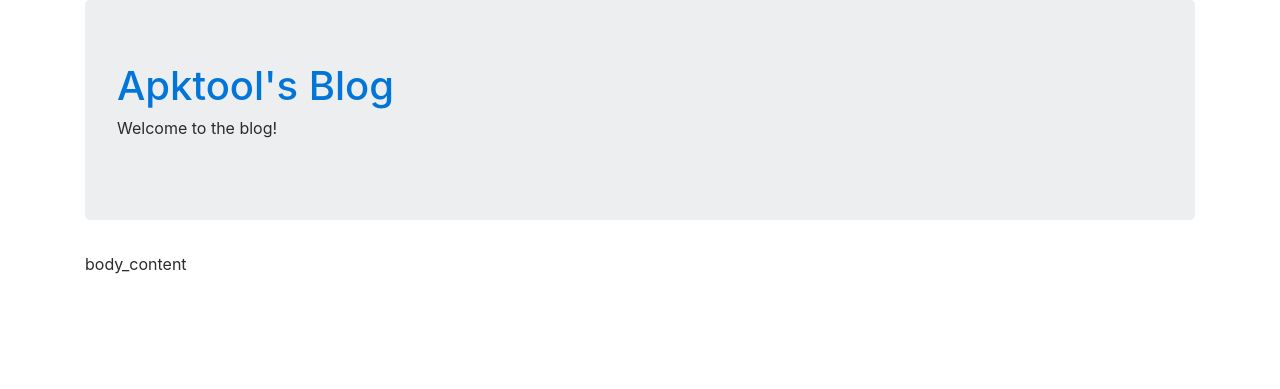
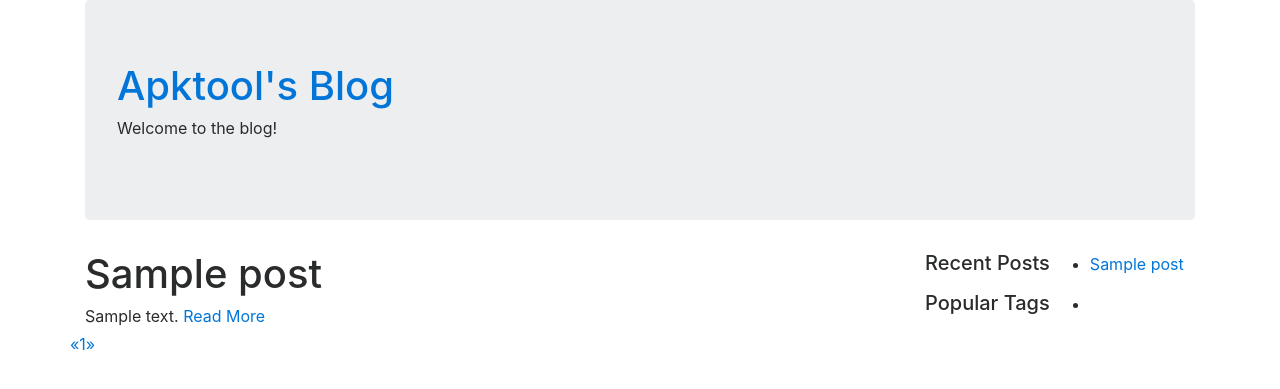
Before and after one commit to apktool/LearnFlask, a Flask app: template templates/home.html in a window 1280 px wide. Shown: the top 389 px of the page. Run offline with Flask 2, Linux system fonts and the light colour scheme; tables that the repository leaves empty hold one stand-in row (values such as "Sample post"); the template is opened without the code that fills it: values that come from a table or form of the project are taken from there, most other values are stand-ins (such as "Sample title", 1, 10 or a date in 2020); some libraries are stand-ins or nearby versions.

Commit message:
Update basic module

```diff
--- a/templates/base.html
+++ b/templates/base.html
@@ -55,7 +55,7 @@
         <p>Welcome to the blog!</p>
     </div>
     {% block body %}
-        body_content
+	body_content
     {% endblock %}
   </div>
   <script src="{{ url_for('static', filename='js/bootstrap.min.js') }}"></script>
--- a/templates/home.html
+++ b/templates/home.html
@@ -1,2 +1,53 @@
 {% extends "base.html"%}
 {% block title %}Apktool's Blog{% endblock %}
+
+<!-- Replace the BODY of template base.html -->
+{% block body %}
+<!-- The data object from view function: `home()` -->
+<div class="row">
+  <div class="col-lg-9">
+    <!-- Get Pagination object-->
+    {% for post in posts.items %}
+    <div class="row">
+      <div class="col-lg-12">
+        <h1>{{ post.title }}</h1>
+      </div>
+    </div>
+    <div class="row">
+      <div class="col-lg-12">
+        {{ post.text | truncate(255) | safe }}
+        <!-- Set the link for read more -->
+        <a href="{{
+          url_for('post', post_id=post.id)
+          }}">Read More</a>
+      </div>
+    </div>
+    {% endfor %}
+  </div>
+  <div class="col-lg-3">
+    <div class="row">
+      <h5>Recent Posts</h5>
+      <ul>
+        {% for post in recent %}
+        <!-- Set the link for recent posts. -->
+        <li><a href="{{
+          url_for('post', post_id=post.id)
+          }}">{{ post.title }}</a></li>
+        {% endfor %}
+      </ul>
+    </div>
+    <div class="row">
+      <h5>Popular Tags</h5>
+      <ul>
+        {% for tag in top_tags %}
+        <li><a href="{{
+          url_for('tag', tag_name=tag[0].name)
+          }}">{{ tag[0].name }}</a></li>
+        {% endfor %}
+      </ul>
+    </div>
+  </div>
+  <!-- Call the Macro: `render_pagination` from base.html -->
+  {{ render_pagination(posts, 'home') }}
+</div>
+{% endblock %}
```
